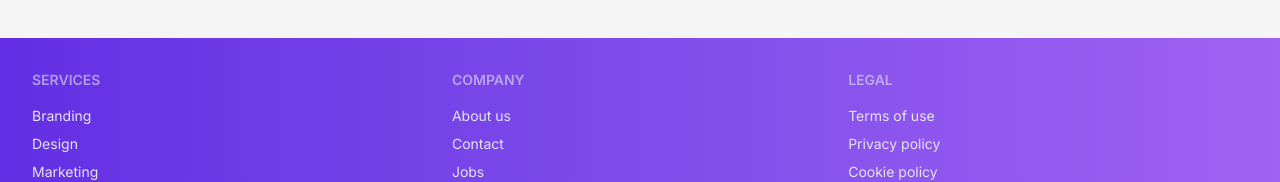
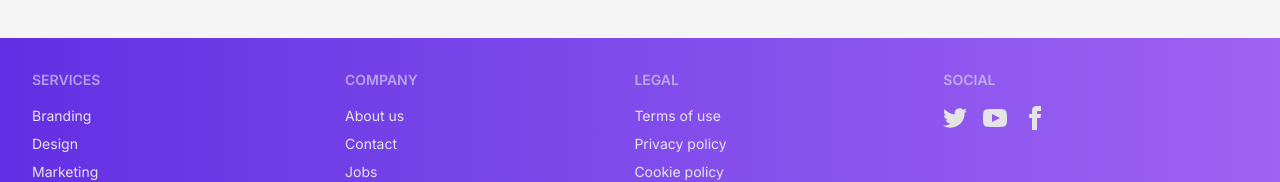
Before and after one commit to Shajidaa/Hero-apps, a React (Vite) app: page / in a window 1280 px wide. Shown: the part 2410-2592 px from the top of the page. Built offline with nearby package versions, Linux system fonts and the light colour scheme.

Commit message:
last update

```diff
--- a/package.json
+++ b/package.json
@@ -16,6 +16,7 @@
     "lucide-react": "^0.545.0",
     "react": "^19.1.1",
     "react-dom": "^19.1.1",
+    "react-icons": "^5.5.0",
     "react-router": "^7.9.3",
     "react-spinners": "^0.17.0",
     "react-toastify": "^11.0.5",
--- /dev/null
+++ b/src/Components/CustomTooltip/CustomTooltip.jsx
@@ -0,0 +1,28 @@
+import rat from "../../assets/icon-ratings.png";
+
+const CustomTooltip = ({ active, payload, label }) => {
+  if (active && payload && label) {
+    const data = payload[0].payload;
+    return (
+      <div
+        style={{
+          backgroundColor: "#FF88",
+          padding: "10px",
+          border: "none",
+          borderRadius: "4px",
+        }}
+      >
+        <p>
+          {" "}
+          {data.count} Users rat this app {data.name}{" "}
+          <span className=" inline-block ">
+            {" "}
+            <img src={rat} alt="" className="w-5 h-5 " />
+          </span>
+        </p>
+      </div>
+    );
+  }
+};
+
+export default CustomTooltip;
--- a/src/Components/Header/Footer/Footer.jsx
+++ b/src/Components/Header/Footer/Footer.jsx
@@ -26,7 +26,46 @@
             <a className="link link-hover">Privacy policy</a>
             <a className="link link-hover">Cookie policy</a>
           </nav>
+          <nav>
+            <h6 className="footer-title">Social</h6>
+            <div className="grid grid-flow-col gap-4">
+              <a>
+                <svg
+                  xmlns="http://www.w3.org/2000/svg"
+                  width="24"
+                  height="24"
+                  viewBox="0 0 24 24"
+                  className="fill-current"
+                >
+                  <path d="M24 4.557c-.883.392-1.832.656-2.828.775 1.017-.609 1.798-1.574 2.165-2.724-.951.564-2.005.974-3.127 1.195-.897-.957-2.178-1.555-3.594-1.555-3.179 0-5.515 2.966-4.797 6.045-4.091-.205-7.719-2.165-10.148-5.144-1.29 2.213-.669 5.108 1.523 6.574-.806-.026-1.566-.247-2.229-.616-.054 2.281 1.581 4.415 3.949 4.89-.693.188-1.452.232-2.224.084.626 1.956 2.444 3.379 4.6 3.419-2.07 1.623-4.678 2.348-7.29 2.04 2.179 1.397 4.768 2.212 7.548 2.212 9.142 0 14.307-7.721 13.995-14.646.962-.695 1.797-1.562 2.457-2.549z"></path>
+                </svg>
+              </a>
+              <a>
+                <svg
+                  xmlns="http://www.w3.org/2000/svg"
+                  width="24"
+                  height="24"
+                  viewBox="0 0 24 24"
+                  className="fill-current"
+                >
+                  <path d="M19.615 3.184c-3.604-.246-11.631-.245-15.23 0-3.897.266-4.356 2.62-4.385 8.816.029 6.185.484 8.549 4.385 8.816 3.6.245 11.626.246 15.23 0 3.897-.266 4.356-2.62 4.385-8.816-.029-6.185-.484-8.549-4.385-8.816zm-10.615 12.816v-8l8 3.993-8 4.007z"></path>
+                </svg>
+              </a>
+              <a>
+                <svg
+                  xmlns="http://www.w3.org/2000/svg"
+                  width="24"
+                  height="24"
+                  viewBox="0 0 24 24"
+                  className="fill-current"
+                >
+                  <path d="M9 8h-3v4h3v12h5v-12h3.642l.358-4h-4v-1.667c0-.955.192-1.333 1.115-1.333h2.885v-5h-3.808c-3.596 0-5.192 1.583-5.192 4.615v3.385z"></path>
+                </svg>
+              </a>
+            </div>
+          </nav>
         </div>
+
         <p className="text-center pb-5 p-10">
           Copyright © {new Date().getFullYear()} - All right reserved by Hero
           Industries Ltd
--- a/src/Components/Header/Navbar.jsx
+++ b/src/Components/Header/Navbar.jsx
@@ -1,11 +1,11 @@
-import { Link, Links, NavLink } from "react-router";
+import { Link, NavLink } from "react-router";
 import logo from "../../assets/logo.png";
 import gitHub from "../../assets/fi_2111432.png";
 import Container from "./Container/Container";
 const Navbar = () => {
   return (
     <div
-      className=" bg-white stroke-1
+      className=" sticky top-0 z-40 bg-white stroke-1
         stroke-[#E9E9E9] shadow-sm lg:px-8 md:px-5 px-5"
     >
       <Container>
--- a/src/Layouts/MainLayouts.jsx
+++ b/src/Layouts/MainLayouts.jsx
@@ -48,7 +48,7 @@
     );
   }
   return (
-    <div>
+    <div className="">
       <Navbar></Navbar>
       {isRouteErrorResponse(error) ? (
         <ErrorPage></ErrorPage>
--- a/src/Pages/Home/AppDetails/AppDetails.jsx
+++ b/src/Pages/Home/AppDetails/AppDetails.jsx
@@ -21,6 +21,7 @@
   ComposedChart,
 } from "recharts";
 import { PropagateLoader } from "react-spinners";
+import CustomTooltip from "../../../Components/CustomTooltip/CustomTooltip";
 const AppDetails = () => {
   const { loading, apps } = useApps();
   const { setInstall, install } = useContext(AppContext);
@@ -143,19 +144,21 @@
                   axisLine={false}
                   strikethroughThickness={false}
                   type="number"
+                  tickLine={false}
                 />
                 <YAxis
                   axisLine={false}
                   strikethroughThickness={false}
                   dataKey="name"
                   type="category"
+                  tickLine={false}
                 />
-                <Tooltip />
+                <Tooltip content={<CustomTooltip></CustomTooltip>} />
 
                 <Bar
                   axisLine={false}
                   dataKey="count"
-                  barSize={20}
+                  barSize={40}
                   fill="#FF8811"
                 />
               </ComposedChart>
--- a/src/Pages/Home/Installation/InstallationPage.jsx
+++ b/src/Pages/Home/Installation/InstallationPage.jsx
@@ -34,7 +34,7 @@
         Explore All Trending Apps on the Market developed by us
       </p>
       <Container>
-        <div className="flex justify-between  items-center mb-4 p-2">
+        <div className="flex justify-between  items-center mb-4 md:p-2 px-2 py-3">
           <p className="font-semibold text-nowrap md:text-2xl w-1/2 mr-1 text-lg text-[#001931]">
             ({installedApps.length})Apps Found
           </p>
```
Also changed, not shown: 1 other file (tests, documents, lock files or other folders).
